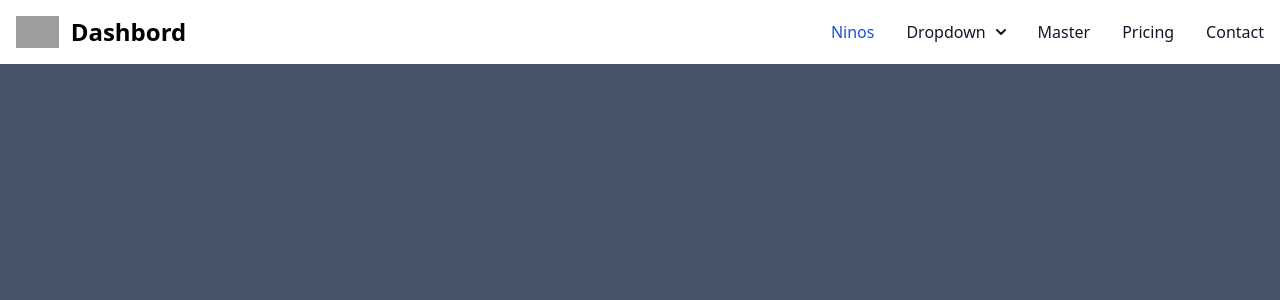
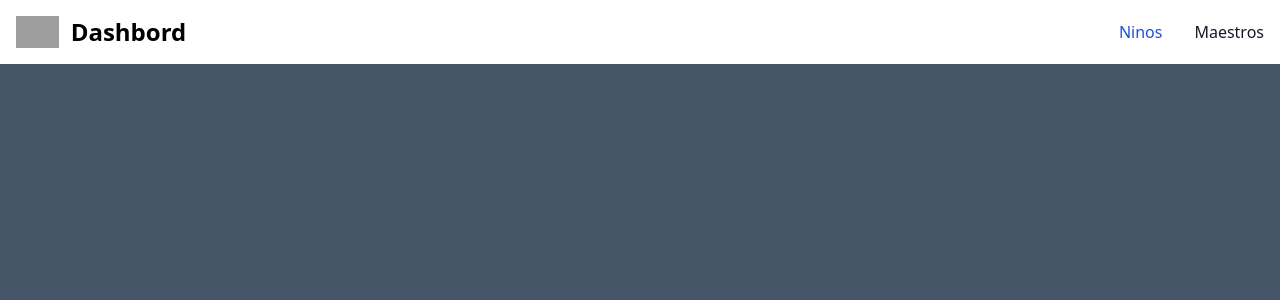
Before and after one commit to wolfsoul01/Frontend-Guarder-a-, a React (Vite) app: page /dashbord in a window 1280 px wide. Shown: the top 300 px of the page. Built offline with nearby package versions, Linux system fonts and the light colour scheme; grey boxes are pictures that could not be loaded.

Commit message:
Update navbar delete links

```diff
--- a/src/components/NavbarDashbord.jsx
+++ b/src/components/NavbarDashbord.jsx
@@ -14,30 +14,7 @@ export function Navbar () {
               Dashbord
             </span>
           </a>
-          <button
-            data-collapse-toggle='navbar-dropdown'
-            type='button'
-            className='inline-flex items-center p-2 w-10 h-10 justify-center text-sm text-gray-500 rounded-lg md:hidden hover:bg-gray-100 focus:outline-none focus:ring-2 focus:ring-gray-200 dark:text-gray-400 dark:hover:bg-gray-700 dark:focus:ring-gray-600'
-            aria-controls='navbar-dropdown'
-            aria-expanded='false'
-          >
-            <span className='sr-only'>Open main menu</span>
-            <svg
-              className='w-5 h-5'
-              aria-hidden='true'
-              xmlns='http://www.w3.org/2000/svg'
-              fill='none'
-              viewBox='0 0 17 14'
-            >
-              <path
-                stroke='currentColor'
-                strokeLinecap='round'
-                strokeLinejoin='round'
-                strokeWidth='2'
-                d='M1 1h15M1 7h15M1 13h15'
-              />
-            </svg>
-          </button>
+
           <div
             className='hidden w-full md:block md:w-auto'
             id='navbar-dropdown'
@@ -52,97 +29,16 @@ export function Navbar () {
                   Ninos
                 </NavLink>
               </li>
-              <li>
-                <button
-                  id='dropdownNavbarLink'
-                  data-dropdown-toggle='dropdownNavbar'
-                  className='flex items-center justify-between w-full py-2 pl-3 pr-4 text-gray-900 rounded hover:bg-gray-100 md:hover:bg-transparent md:border-0 md:hover:text-blue-700 md:p-0 md:w-auto dark:text-white md:dark:hover:text-blue-500 dark:focus:text-white dark:border-gray-700 dark:hover:bg-gray-700 md:dark:hover:bg-transparent'
-                >
-                  Dropdown{' '}
-                  <svg
-                    className='w-2.5 h-2.5 ml-2.5'
-                    aria-hidden='true'
-                    xmlns='http://www.w3.org/2000/svg'
-                    fill='none'
-                    viewBox='0 0 10 6'
-                  >
-                    <path
-                      stroke='currentColor'
-                      strokeLinecap='round'
-                      strokeLinejoin='round'
-                      strokeWidth='2'
-                      d='m1 1 4 4 4-4'
-                    />
-                  </svg>
-                </button>
 
-                <div
-                  id='dropdownNavbar'
-                  className='z-10 hidden font-normal bg-white divide-y divide-gray-100 rounded-lg shadow w-44 dark:bg-gray-700 dark:divide-gray-600'
-                >
-                  <ul
-                    className='py-2 text-sm text-gray-700 dark:text-gray-400'
-                    aria-labelledby='dropdownLargeButton'
-                  >
-                    <li>
-                      <a
-                        href='#'
-                        className='block px-4 py-2 hover:bg-gray-100 dark:hover:bg-gray-600 dark:hover:text-white'
-                      >
-                        Dashboard
-                      </a>
-                    </li>
-                    <li>
-                      <a
-                        href='#'
-                        className='block px-4 py-2 hover:bg-gray-100 dark:hover:bg-gray-600 dark:hover:text-white'
-                      >
-                        Settings
-                      </a>
-                    </li>
-                    <li>
-                      <a
-                        href='#'
-                        className='block px-4 py-2 hover:bg-gray-100 dark:hover:bg-gray-600 dark:hover:text-white'
-                      >
-                        Earnings
-                      </a>
-                    </li>
-                  </ul>
-                  <div className='py-1'>
-                    <a
-                      href='#'
-                      className='block px-4 py-2 text-sm text-gray-700 hover:bg-gray-100 dark:hover:bg-gray-600 dark:text-gray-400 dark:hover:text-white'
-                    >
-                      Sign out
-                    </a>
-                  </div>
-                </div>
-              </li>
               <li>
                 <NavLink
                   to={'/dashbord/master'}
                   className='block py-2 pl-3 pr-4 text-gray-900 rounded hover:bg-gray-100 md:hover:bg-transparent md:border-0 md:hover:text-blue-700 md:p-0 dark:text-white md:dark:hover:text-blue-500 dark:hover:bg-gray-700 dark:hover:text-white md:dark:hover:bg-transparent'
                 >
-                  Master
+                  Maestros
                 </NavLink>
               </li>
-              <li>
-                <a
-                  href='#'
-                  className='block py-2 pl-3 pr-4 text-gray-900 rounded hover:bg-gray-100 md:hover:bg-transparent md:border-0 md:hover:text-blue-700 md:p-0 dark:text-white md:dark:hover:text-blue-500 dark:hover:bg-gray-700 dark:hover:text-white md:dark:hover:bg-transparent'
-                >
-                  Pricing
-                </a>
-              </li>
-              <li>
-                <a
-                  href='#'
-                  className='block py-2 pl-3 pr-4 text-gray-900 rounded hover:bg-gray-100 md:hover:bg-transparent md:border-0 md:hover:text-blue-700 md:p-0 dark:text-white md:dark:hover:text-blue-500 dark:hover:bg-gray-700 dark:hover:text-white md:dark:hover:bg-transparent'
-                >
-                  Contact
-                </a>
-              </li>
+
             </ul>
           </div>
         </div>
```
